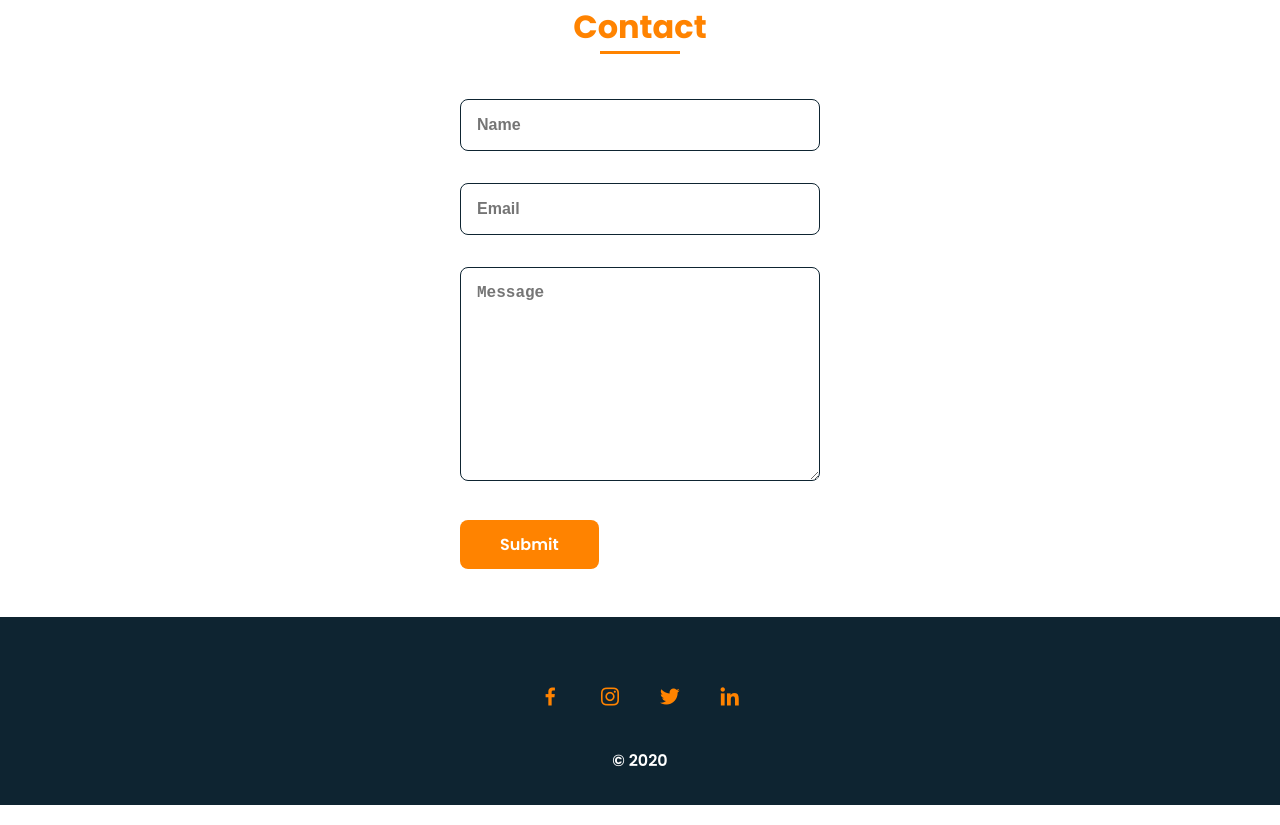
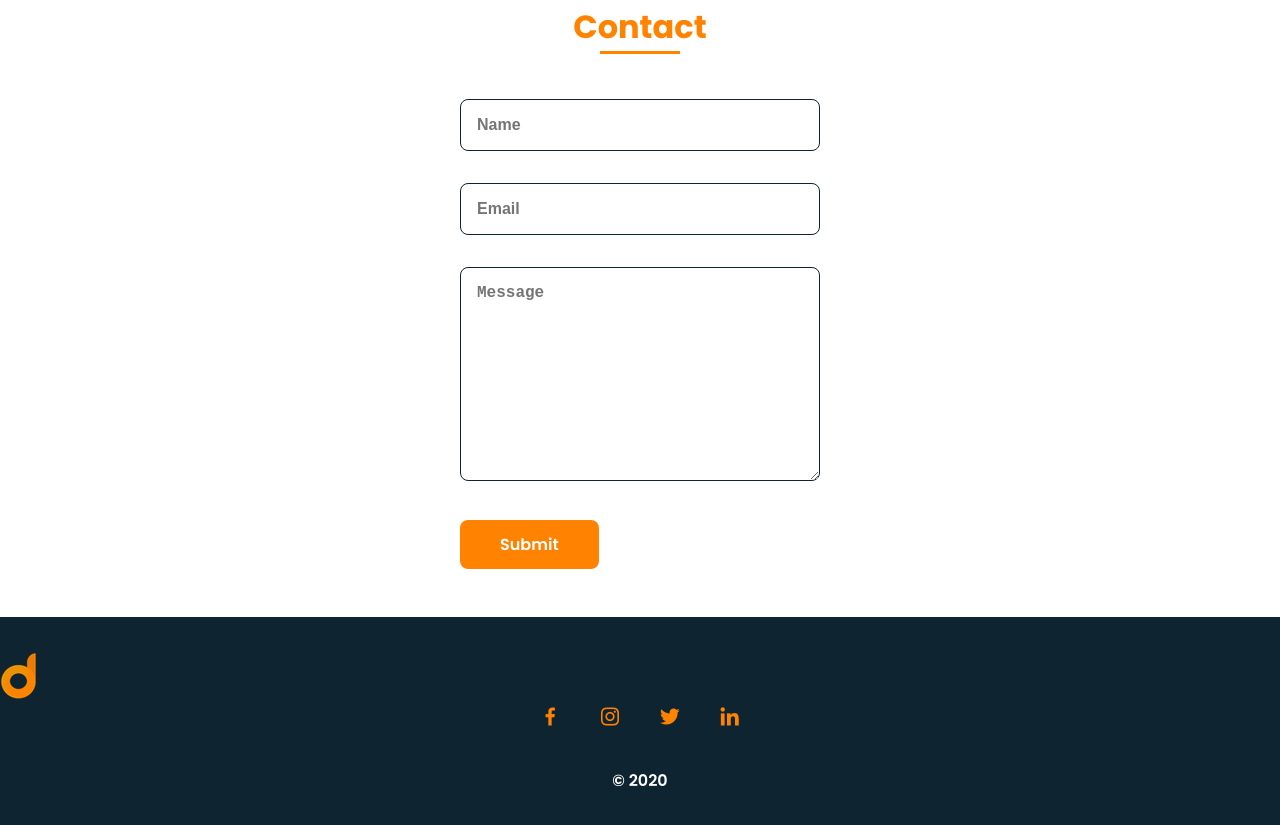
Before and after one commit to Davidxcr/Portfolio, a plain HTML site: page index.html in a window 1280 px wide. Shown: the part 2735-3560 px from the top of the page. Drawn offline with nearby package versions, Linux system fonts and the light colour scheme.

Commit message:
footer fix

```diff
--- a/index.html
+++ b/index.html
@@ -193,7 +193,7 @@
 
         <!--===== FOOTER =====-->
         <footer class="footer">
-            <p class="footer__title" img src="assets/img/LOGO (2).png"></p>
+            <p> <img src="assets/img/LOGO (2).png"> </p>
             <div class="footer__social">
                 <a href="https://www.facebook.com/vodavxd/" class="footer__icon" target="_blank"><i class='bx bxl-facebook' ></i></a>
                 <a href="https://www.instagram.com/vod_olatunji/" class="footer__icon" target="_blank"><i class='bx bxl-instagram' ></i></a>
```
